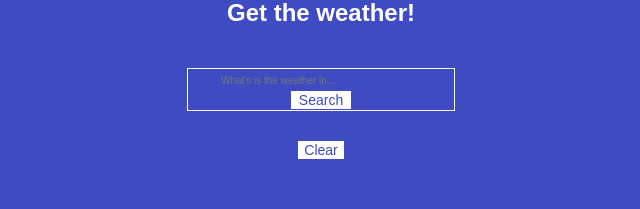
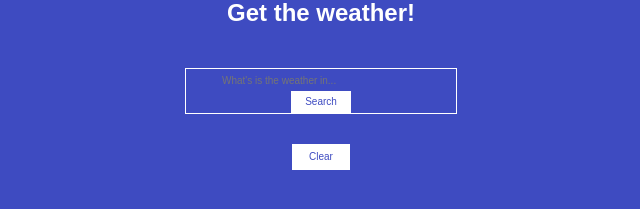
Before and after one commit to OrestPalidovuch/weather, a plain HTML site: page index.html in a window 1280 px wide. Shown: the part 151-360 px from the top of the page, without its empty margins (319-959 px from the left). Drawn offline with Linux system fonts and the light colour scheme.

Commit message:
css change

```diff
--- a/style.css
+++ b/style.css
@@ -12,31 +12,32 @@ h5{
 }
 .box{
     border:1px solid rgb(255,255,255);
-    width: 266.5px;
+    width: 269.5px;
     margin:30px auto 0;
 }
 input{
     width: 200px;
-    box-shadow: none !important;
     border:0;
     background: rgba(62,75,193,0);
     color: rgb(255,255,255);
     height: 18px;
 }
-input:focus,input.focus{
-    box-shadow: none !important;
-}
 input[placeholder]{
     font-size: 10px;
+    padding-left:4px;
 }
 #clear,#search{
     background: rgb(255,255,255);
     color: rgb(62,75,193);
     border:0;
-    font-size: 14px;
+    font-size: 10px;
+    line-height: 2;
+
 }
+
 #clear{
     margin-top:30px;
+    padding: 3px 17px;
 }
 #search{
     width: 60px;
```
